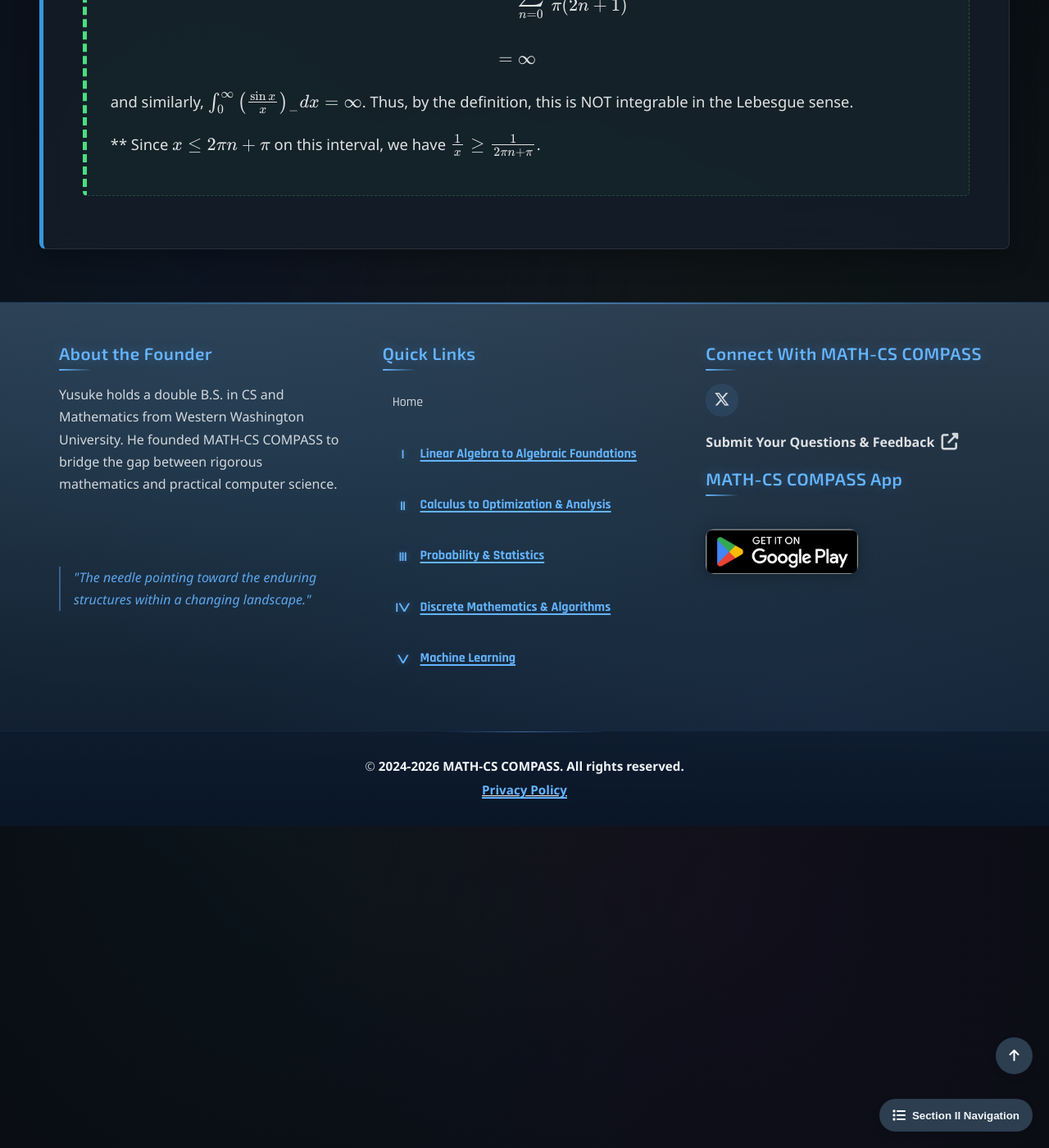
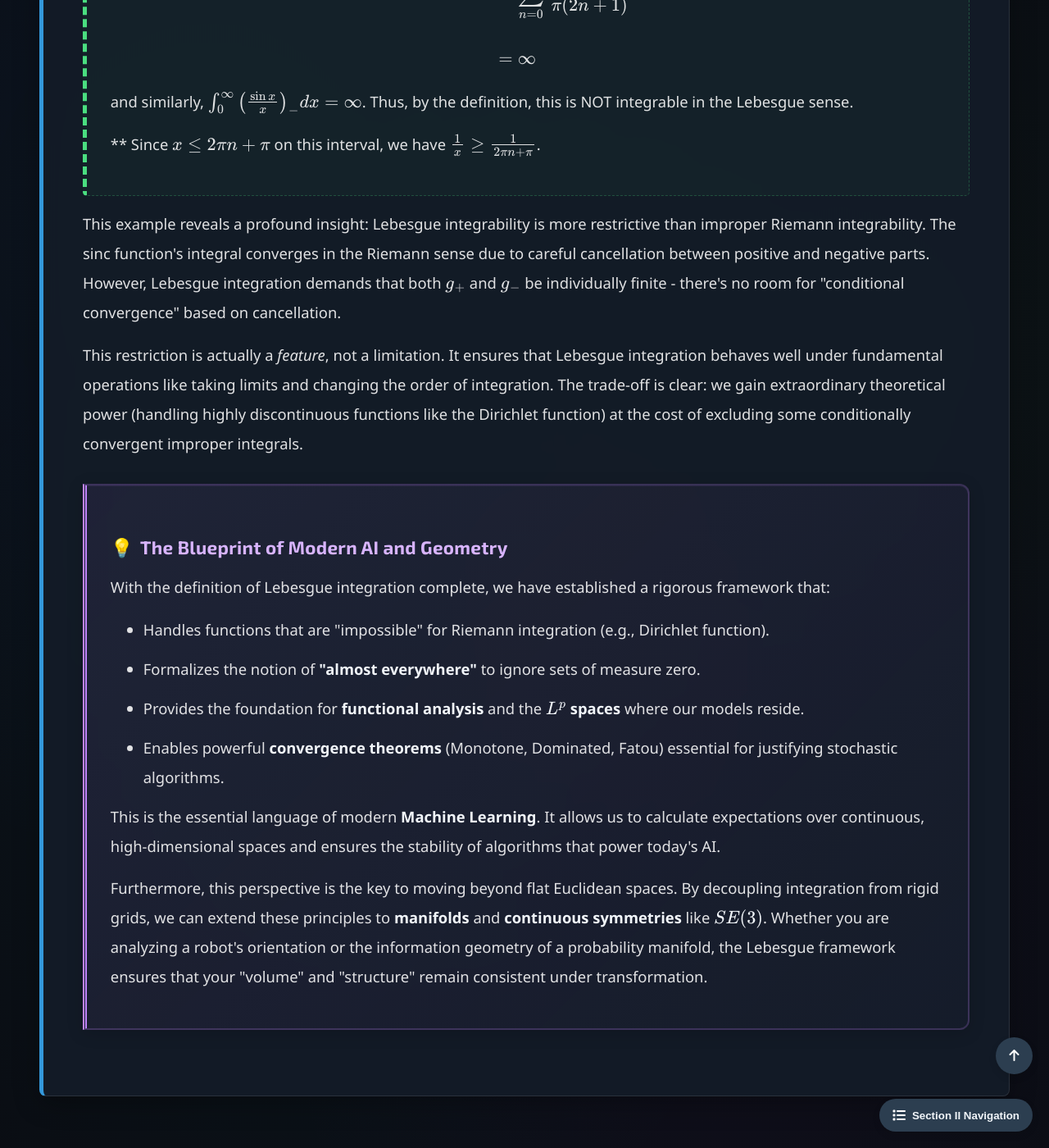
Before and after one commit to Yusukey01/yusukey01.github.io, a Jekyll site: the page built from Mathematics/Calculus/lebesgue.html, in a window 1280 px wide and 1400 px high, scrolled down 7649 px. Shown: the whole window at 82% size. Built offline with Jekyll 4.4.1, drawn with Linux system fonts in a browser that asks for light colours.

Commit message:
revised explanations

```diff
--- a/Mathematics/Calculus/lebesgue.html
+++ b/Mathematics/Calculus/lebesgue.html
@@ -306,6 +306,46 @@ uses_python: false
                         ** Since \(x \leq 2\pi n + \pi\) on this interval, we have \(\frac{1}{x} \geq \frac{1}{2\pi n + \pi}\).
                     </p>
                 </div>
+
+                <p>
+                    This example reveals a profound insight: Lebesgue integrability is more restrictive than improper Riemann integrability.
+                    The sinc function's integral converges in the Riemann sense due to careful cancellation between positive and negative parts.
+                    However, Lebesgue integration demands that both \(g_+\) and \(g_-\) be individually finite - there's no room for
+                    "conditional convergence" based on cancellation.
+                </p>
+
+                <p>
+                    This restriction is actually a <em>feature</em>, not a limitation. It ensures that Lebesgue integration behaves well under
+                    fundamental operations like taking limits and changing the order of integration. The trade-off is clear: we gain extraordinary
+                    theoretical power (handling highly discontinuous functions like the Dirichlet function) at the cost of excluding some
+                    conditionally convergent improper integrals.
+                </p>
+
+                <div class="insight-box">
+                    <h3>The Blueprint of Modern AI and Geometry</h3>
+                    <p>
+                        With the definition of Lebesgue integration complete, we have established a rigorous framework that:
+                    </p>
+                    <ul style="padding-left: 40px;">
+                        <li>Handles functions that are "impossible" for Riemann integration (e.g., Dirichlet function).</li>
+                        <li>Formalizes the notion of <strong>"almost everywhere"</strong> to ignore sets of measure zero.</li>
+                        <li>Provides the foundation for <strong>functional analysis</strong> and the <strong>\(L^p\) spaces</strong> where our models reside.</li>
+                        <li>Enables powerful <strong>convergence theorems</strong> (Monotone, Dominated, Fatou) essential for justifying stochastic algorithms.</li>
+                    </ul>
+
+                    <p>
+                        This is the essential language of modern <strong>Machine Learning</strong>. It allows us to calculate expectations over continuous,
+                        high-dimensional spaces and ensures the stability of algorithms that power today's AI.
+                    </p>
+
+                    <p>
+                        Furthermore, this perspective is the key to moving beyond flat Euclidean spaces. By decoupling integration from rigid grids,
+                        we can extend these principles to <strong>manifolds</strong> and <strong>continuous symmetries</strong> like <strong>\(SE(3)\)</strong>.
+                        Whether you are analyzing a robot's orientation or the information geometry of a probability manifold,
+                        the Lebesgue framework ensures that your "volume" and "structure" remain consistent under transformation.
+                    </p>
+                </div>
+
             </section>
         </div>
         <script src="/js/main.js"></script>
```
